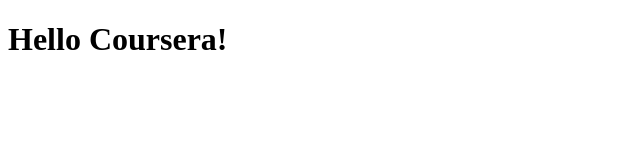
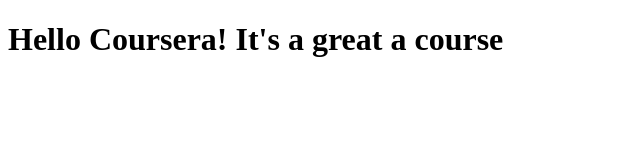
Before and after one commit to saajidjiffrey/coursera-test, a plain HTML site: page site/index.html in a window 1280 px wide. Shown: the whole page, without its empty margins (0-640 px from the left). Drawn offline with Linux system fonts and the light colour scheme.

Commit message:
Small addition to our page content.

```diff
--- a/site/index.html
+++ b/site/index.html
@@ -6,6 +6,6 @@
 	<title>Hello Coursera!</title>
 </head>
 <body>
-<h1>Hello Coursera!</h1>
+<h1>Hello Coursera! It's a great a course</h1>
 </body>
 </html>
```
